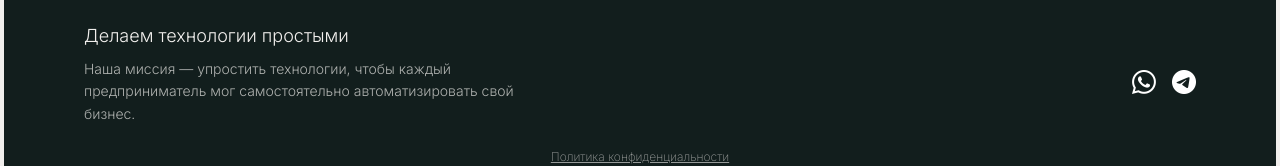
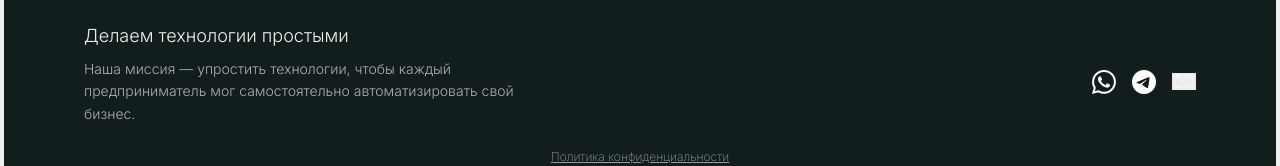
Before and after one commit to nolimitima/amio, a React (Vite) app in the folder frontend/: page / in a window 1280 px wide. Shown: the part 4462-4628 px from the top of the page. Built offline with nearby package versions, Linux system fonts and the light colour scheme; no server answers.

Commit message:
feat: add email icon to footer alongside WhatsApp and Telegram

```diff
--- a/frontend/src/pages/Home.jsx
+++ b/frontend/src/pages/Home.jsx
@@ -239,6 +239,10 @@ const Home = () => {
                   <a href="https://t.me/temirlan22" target="_blank" rel="noopener noreferrer" className="hover:opacity-80 transition-opacity" aria-label="Telegram">
                     <img src="/telegram-logo.png" alt="Telegram" className="w-6 h-6 object-contain" />
                   </a>
+                  {/* Email */}
+                  <a href="mailto:kunbassovtt@gmail.com" className="hover:opacity-80 transition-opacity" aria-label="Email">
+                    <img src="/email-icon.png" alt="Email" className="w-6 h-6 object-contain" />
+                  </a>
                 </div>
               </div>
             </div>
```
Also changed, not shown: frontend/public/email-icon.png (added).
